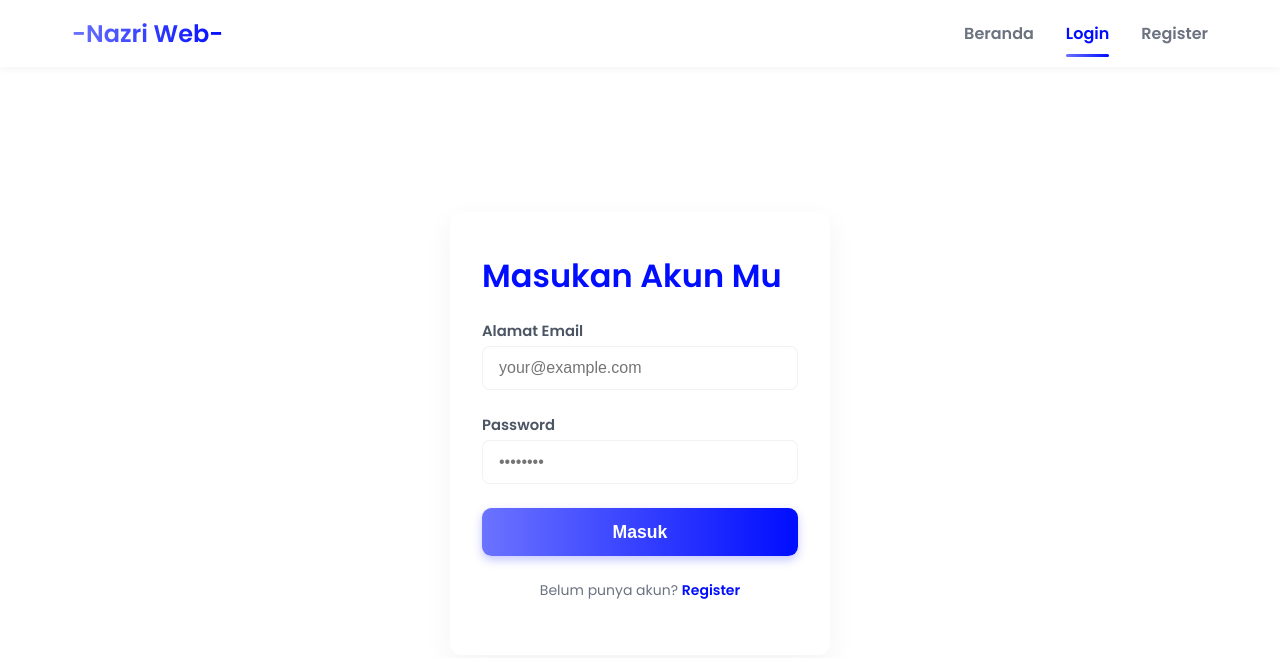
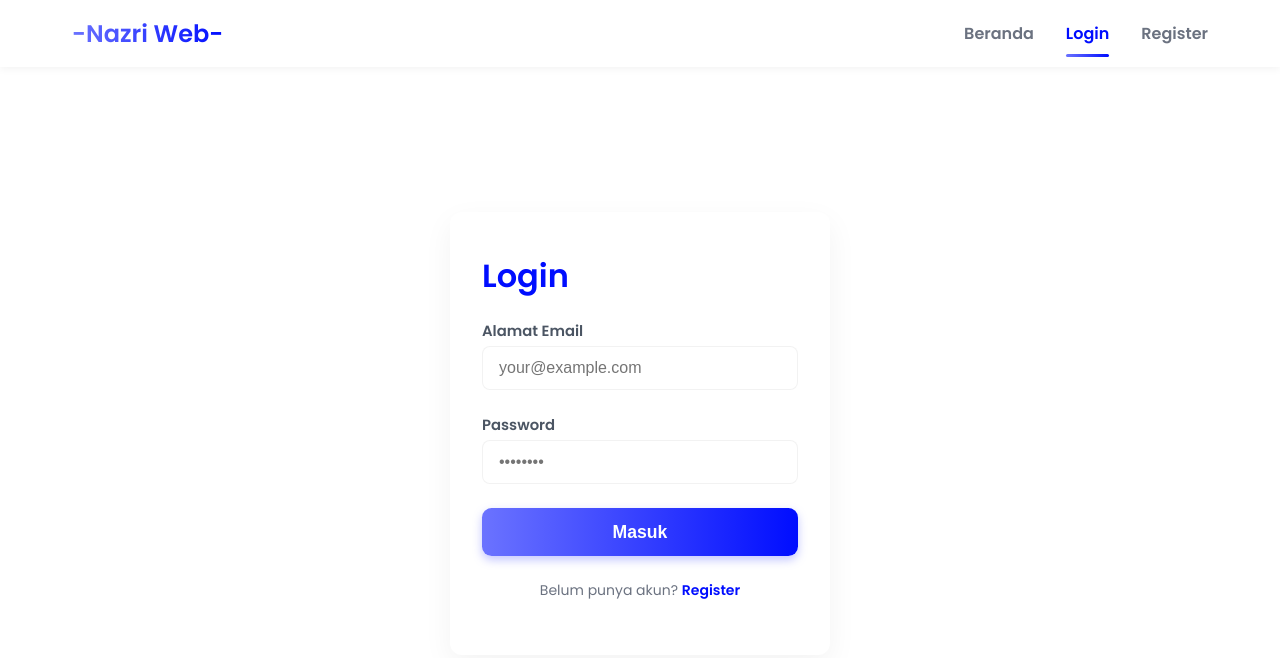
Before and after one commit to Xzrii1/Nazrex, a plain HTML site: page login.html in a window 1280 px wide. Drawn offline with Linux system fonts and the light colour scheme.

Commit message:
Update login.html

```diff
--- a/login.html
+++ b/login.html
@@ -164,7 +164,7 @@
   </nav>
   <main>
     <section class="form-card" aria-labelledby="login-heading">
-      <h1 id="login-heading">Masukan Akun Mu</h1>
+      <h1 id="login-heading">Login</h1>
       <form>
         <label for="email">Alamat Email</label>
         <input type="email" id="email" name="email" autocomplete="email" placeholder="your@example.com" required />
```
